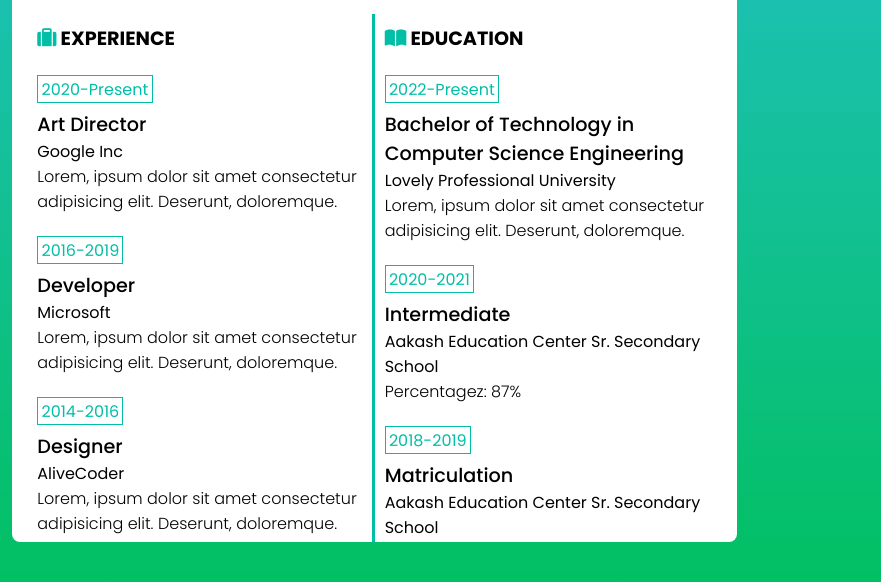
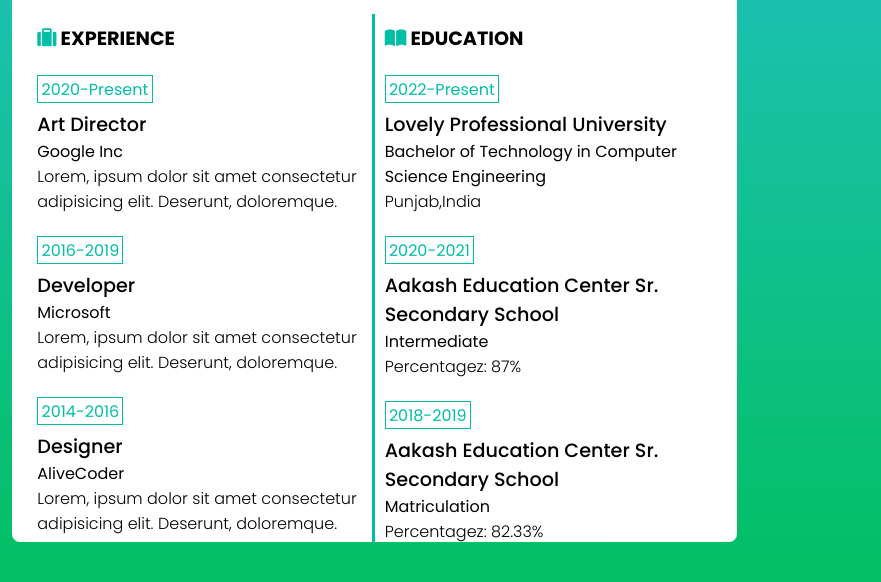
Before and after one commit to Abhishek-Kaushal01/Portfolio, a website: page resum.html in a window 1280 px wide. Shown: the part 162-744 px from the top of the page, 399-1280 px from the left. Drawn offline with Linux system fonts and the light colour scheme; files that its build step writes are made by us from their sources; files whose address does not match are found by name.

Commit message:
in resume folder education par edit

```diff
--- a/resum.html
+++ b/resum.html
@@ -121,23 +121,22 @@
                         <h2 class="resume_title"><i class="fas fa-book-open"></i> Education</h2>
                         <div class="resume_box">
                             <span class="resume_date">2022-Present</span>
-                            <p class="resume_box_title">Bachelor of Technology in Computer Science Engineering</p>
-                            <p class="resume_conpany">Lovely Professional University</p>
-                            <p class="resume_text">Lorem, ipsum dolor sit amet consectetur adipisicing elit. Deserunt,
-                                doloremque.</p>
+                            <p class="resume_box_title">Lovely Professional University</p>
+                            <p class="resume_conpany">Bachelor of Technology in Computer Science Engineering</p>
+                            <p class="resume_text">Punjab,India</p>
                         </div>
 
                         <div class="resume_box">
                             <span class="resume_date">2020-2021</span>
-                            <p class="resume_box_title">Intermediate</p>
-                            <p class="resume_conpany">Aakash Education Center Sr. Secondary School</p>
+                            <p class="resume_box_title">Aakash Education Center Sr. Secondary School</p>
+                            <p class="resume_conpany">Intermediate</p>
                             <p class="resume_text">Percentagez: 87%</p>
                         </div>
 
                         <div class="resume_box">
                             <span class="resume_date">2018-2019</span>
-                            <p class="resume_box_title">Matriculation</p>
-                            <p class="resume_conpany">Aakash Education Center Sr. Secondary School</p>
+                            <p class="resume_box_title">Aakash Education Center Sr. Secondary School</p>
+                            <p class="resume_conpany">Matriculation</p>
                             <p class="resume_text">Percentagez: 82.33%</p>
                         </div>
                     </div>
```
